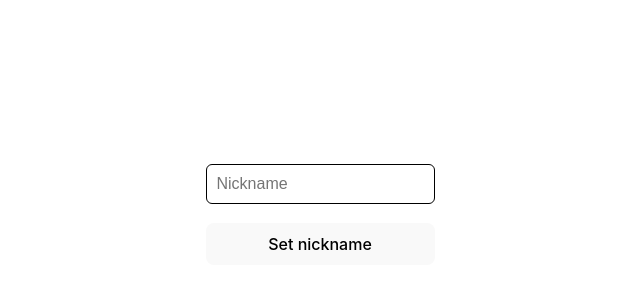
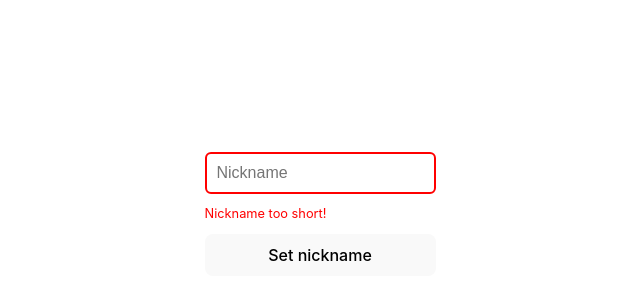
Before and after one commit to radek195/chatter-ui, a React (Vite) app: page / in a window 1280 px wide. Shown: the part 186-486 px from the top of the page, without its empty margins (320-960 px from the left). Built offline with nearby package versions, Linux system fonts and the light colour scheme.

Commit message:
add nickname validation

```diff
--- a/src/components/initial/Initial.css
+++ b/src/components/initial/Initial.css
@@ -7,7 +7,6 @@
 
 .input {
     border: 1px solid black;
-    margin-bottom: 9px;
     border-radius: 6px;
     padding: 10px;
     font-size: 16px
@@ -17,6 +16,16 @@
     border: 2px solid black;
 }
 
+.invalid {
+    border: 2px solid red;
+}
+
+.error {
+    margin: 0;
+    font-size: 0.8rem;
+    color: red;
+}
+
 .button {
     padding: 10px 20px;
     font-size: 16px;
--- a/src/components/initial/Initial.tsx
+++ b/src/components/initial/Initial.tsx
@@ -3,24 +3,39 @@ import {useState} from "react";
 
 export const Initial = ({setNickname}) => {
     const [inputValue, setInputValue] = useState('');
+    const [error, setError] = useState(true)
 
     const handleInputChange = (e) => {
         setInputValue(e.target.value);
     };
 
     const handleButtonClick = () => {
+        if (inputValue.length < 3) {
+            setError(true);
+            setTimeout(() => {
+                setError(false);
+            }, 2000)
+            return;
+        }
+
         setNickname(inputValue);
     };
+
+    const onFocus = () => {
+        setError(false);
+    }
 
     return (
         <div className="initial">
             <input
                 type="text"
-                className="input"
+                className={!error ? "input" : "input invalid"}
                 value={inputValue}
                 onChange={handleInputChange}
+                onFocus={onFocus}
                 placeholder="Nickname"
             />
+            {error && <p className="error">Nickname too short!</p>}
             <button
                 className="button"
                 onClick={handleButtonClick}
```
